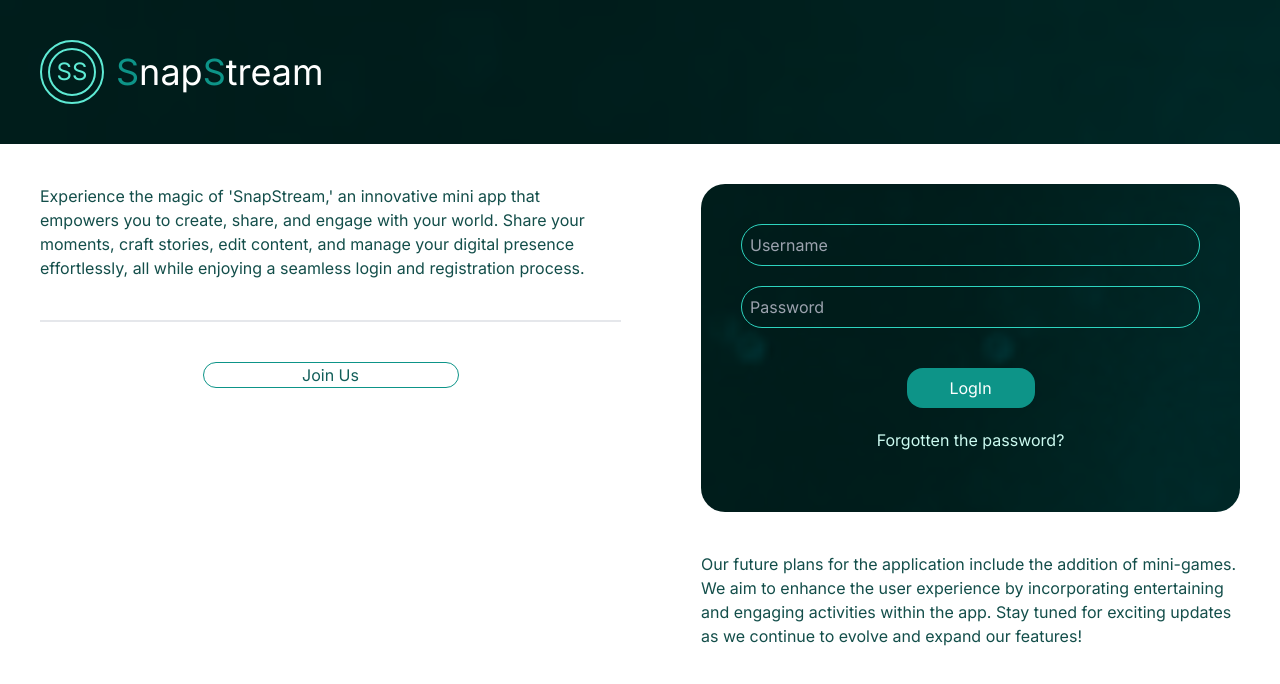
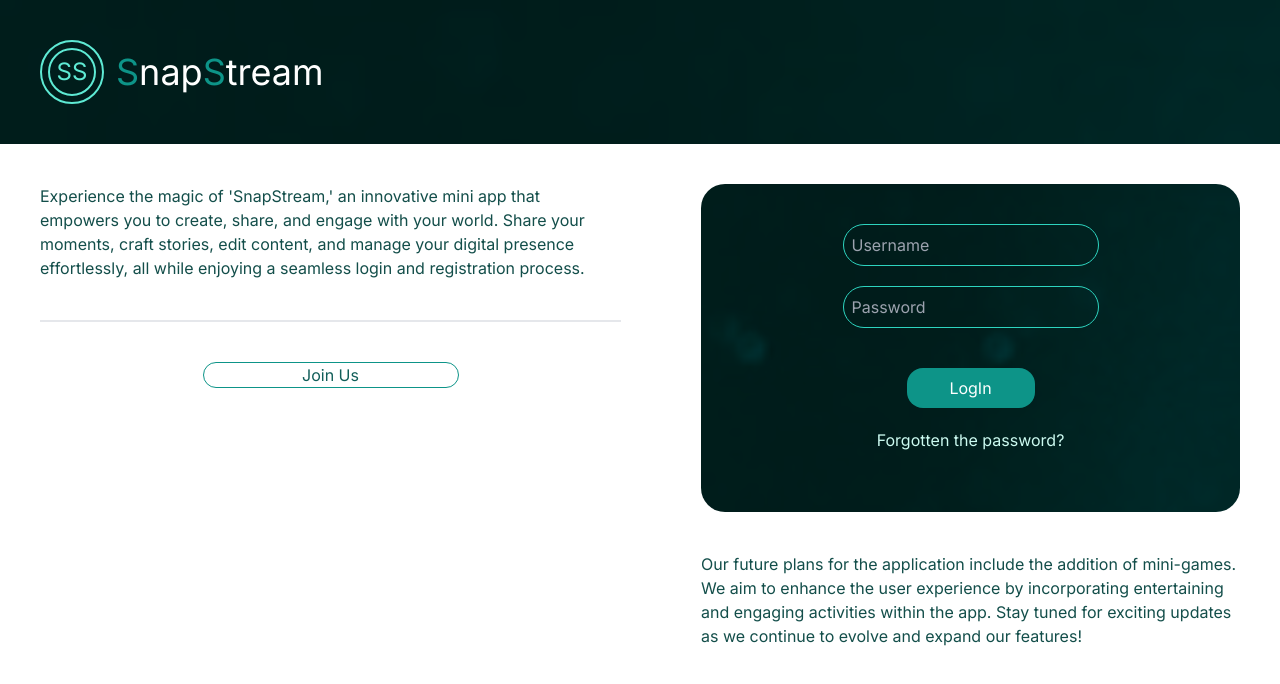
Before and after one commit to AnitaGulacsi/SnapSteam, a Next.js app: page / in a window 1280 px wide. Shown: the top 684 px of the page. Built offline with nearby package versions, Linux system fonts and the light colour scheme.

Commit message:
Enhance input item alignment with flex

```diff
--- a/app/ui/components/login-form/LoginForm.tsx
+++ b/app/ui/components/login-form/LoginForm.tsx
@@ -2,17 +2,21 @@ import { Button } from "../buttons/button";
 
 export const LogInForm = () => (
   <form className="hidden lg:block bg-green p-10 rounded-3xl">
-    <div className="flex flex-col justify-center">
+    <div className="flex flex-col">
+      <div className="flex justify-center">
         <input
-        className="p-2 rounded-full border border-teal-400 bg-transparent text-teal-100 outline-none focus:outline-none"
+          className="p-2 w-64 rounded-full border border-teal-400 bg-transparent text-teal-100 outline-none focus:outline-none"
           type="text"
           placeholder="Username"
         />
+      </div>
+      <div className="flex justify-center">
         <input
-        className="mt-5 p-2 rounded-full border border-teal-400 bg-transparent text-teal-100 outline-none focus:outline-none"
+          className="mt-5 p-2 w-64 rounded-full border border-teal-400 bg-transparent text-teal-100 outline-none focus:outline-none"
           type="password"
           placeholder="Password"
         />
+      </div>
       <span className="flex justify-center mt-10">
         <Button type="form">LogIn</Button>
       </span>
```
Lines whose indentation alone changed are shown as unchanged.
